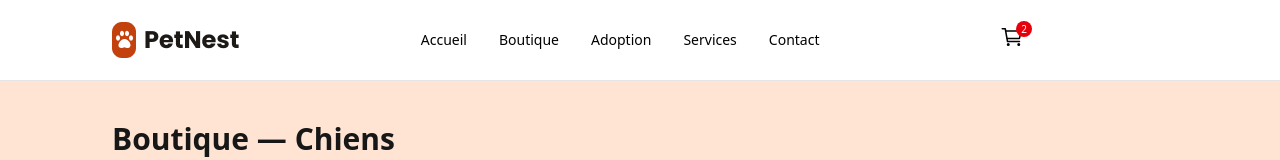
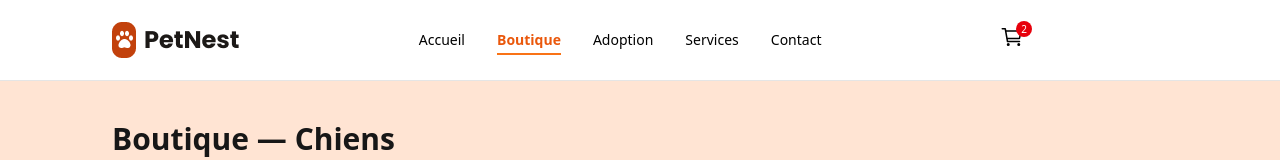
Before and after one commit to abdellaheltrach/PetNest, a plain HTML site: page src/html/cataloge.html in a window 1280 px wide. Shown: the top 160 px of the page. Drawn offline with nearby package versions, Linux system fonts and the light colour scheme.

Commit message:
add active line

```diff
--- a/src/html/cataloge.html
+++ b/src/html/cataloge.html
@@ -51,7 +51,7 @@
               <a href="/index.html" class="hover:text-primary-700">Accueil</a>
             </li>
             <li>
-              <a href="./cataloge.html" class="hover:text-primary-700">Boutique</a>
+              <a href="./cataloge.html" class="lien-actif hover:text-primary-700">Boutique</a>
             </li>
             <li>
               <a href="./Adoption.html" class="hover:text-primary-700"
--- a/style.css
+++ b/style.css
@@ -49,7 +49,7 @@ footer {
 /* lien active */
 
 .lien-actif {
-  color: var(--color-primary-500, #f97316);
+  color: #EA580C;
   font-weight: 600;
   border-bottom: 2px solid var(--color-primary-500, #f97316);
   padding-bottom: 4px;
```
